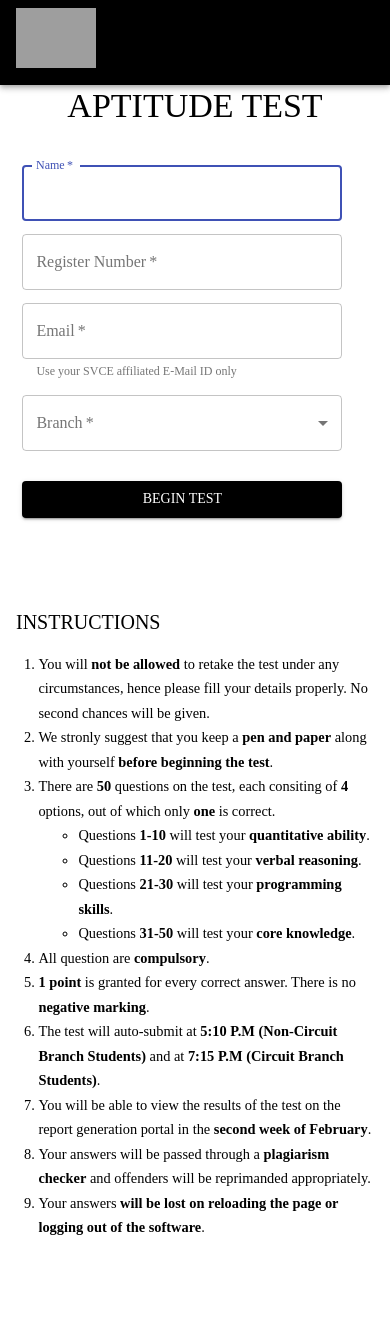
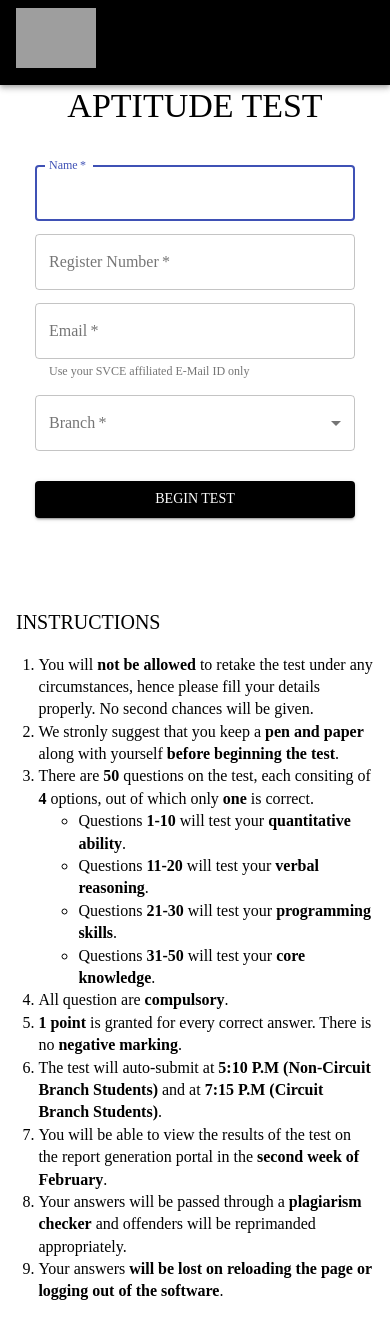
Before and after one commit to ForeseTech/AptitudeTestv3, a React (Create React App) app in the folder client/: page / in a window 390 px wide. Before the commit the page ends 1254 px from the top, so only its background shows below. Built offline with nearby package versions, Linux system fonts and the light colour scheme; grey boxes are pictures that could not be loaded; a web font is replaced by a local one.

Commit message:
Improve UI and responsiveness

```diff
--- a/client/src/screens/LoginScreen.js
+++ b/client/src/screens/LoginScreen.js
@@ -52,8 +52,8 @@ const useStyles = makeStyles({
     margin: '1.5rem 0',
   },
   instruction: {
-    fontSize: '0.9rem',
-    lineHeight: '1.7',
+    fontSize: '1rem',
+    lineHeight: '1.4',
   },
 });
 
@@ -100,7 +100,7 @@ const LoginScreen = ({ history }) => {
         ''
       )}
       <Grid container>
-        <Grid item md={4} className={classes.formWrap}>
+        <Grid item xs={12} md={4} className={classes.formWrap}>
           <form className={classes.form} onSubmit={handleSubmit}>
             <TextField
               variant='outlined'
@@ -153,7 +153,7 @@ const LoginScreen = ({ history }) => {
             </Button>
           </form>
         </Grid>
-        <Grid item md={8}>
+        <Grid item xs={12} md={8}>
           <Typography variant='h6'>INSTRUCTIONS</Typography>
           <Typography className={classes.instruction} varaint='subtitle2'>
             <ol className={classes.orderedList}>
```
